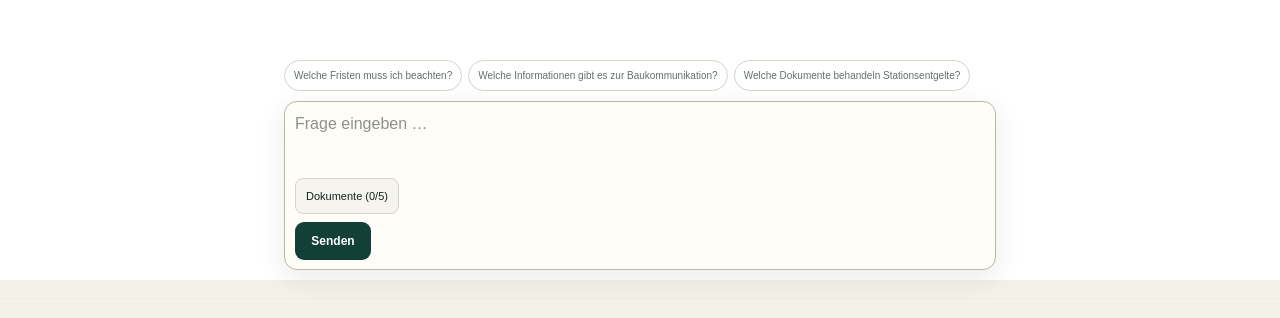
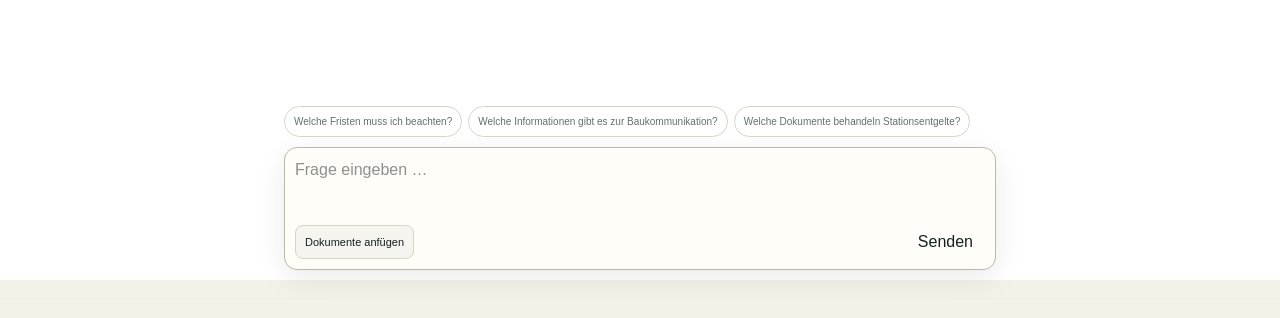
Before and after one commit to bravo-girl/trainwiki, a Next.js app: page /chat in a window 1280 px wide. Shown: the part 458-776 px from the top of the page. Built offline with nearby package versions, Linux system fonts and the light colour scheme.

Commit message:
Fix source labels and compact composer actions

```diff
--- a/app/components/ChatWorkspace.tsx
+++ b/app/components/ChatWorkspace.tsx
@@ -14,6 +14,7 @@ import {
   MAX_CHAT_ATTACHMENTS,
   type ExtractedChatAttachment,
 } from "../../lib/client-document-extraction";
+import { repairCommonMojibake } from "../../lib/text-encoding";
 
 const MAX_QUESTION_CHARS = 3_000;
 const MAX_HISTORY_MESSAGES = 8;
@@ -100,7 +101,7 @@ function collectExchanges(messages: readonly Message[]): ChatExchange[] {
 }
 
 function cleanPublicLabel(value: string) {
-  return value
+  return repairCommonMojibake(value)
     .normalize("NFKC")
     .replace(/[\u0000-\u001f\u007f]/g, " ")
     .replace(/\s+/g, " ")
@@ -437,7 +438,17 @@ export function ChatWorkspace({ initialSuggestions }: { initialSuggestions: read
                 ))}
               </div>
             )}
-            <div className="attachment-controls">
+            {attachments.length > 0 && (
+              <label className="learn-toggle">
+                <input
+                  checked={addAttachmentsToWiki}
+                  onChange={(event) => setAddAttachmentsToWiki(event.target.checked)}
+                  type="checkbox"
+                />
+                Zur Wissensbasis hinzufügen
+              </label>
+            )}
+            <div className="composer-actions">
               <input
                 accept=".md,.pdf,.html,.htm,.docx,.xlsx"
                 disabled={isLoading || isExtracting || attachments.length >= MAX_CHAT_ATTACHMENTS}
@@ -453,21 +464,15 @@ export function ChatWorkspace({ initialSuggestions }: { initialSuggestions: read
                 onClick={() => fileInputRef.current?.click()}
                 type="button"
               >
-                {isExtracting ? "Lese Dokumente …" : `Dokumente (${attachments.length}/5)`}
+                {isExtracting
+                  ? "Dokumente werden gelesen …"
+                  : `Dokumente anfügen${attachments.length > 0 ? ` (${attachments.length}/5)` : ""}`}
               </button>
-              {attachments.length > 0 && (
-                <label className="learn-toggle">
-                  <input
-                    checked={addAttachmentsToWiki}
-                    onChange={(event) => setAddAttachmentsToWiki(event.target.checked)}
-                    type="checkbox"
-                  />
-                  Zur Wissensbasis hinzufügen
-                </label>
-              )}
-            </div>
-            <div className="composer-footer">
-              <button disabled={isLoading || isExtracting || !draft.trim()} type="submit">
+              <button
+                className="send-button"
+                disabled={isLoading || isExtracting || !draft.trim()}
+                type="submit"
+              >
                 {isLoading ? "Warten …" : "Senden"}
               </button>
             </div>
--- a/app/globals.css
+++ b/app/globals.css
@@ -1847,12 +1847,13 @@ a {
   min-height: 52px;
 }
 
-.attachment-controls {
-  align-items: center;
-  display: flex;
-  flex-wrap: wrap;
+.composer-actions {
+  align-items: center;
+  display: flex;
   gap: 8px;
+  justify-content: space-between;
   margin-top: 7px;
+  width: 100%;
 }
 
 .attachment-button {
@@ -1862,8 +1863,15 @@ a {
   color: var(--ink);
   cursor: pointer;
   font-size: 11px;
-  min-height: 36px;
-  padding: 7px 10px;
+  min-height: 34px;
+  padding: 6px 9px;
+}
+
+.composer-actions .send-button {
+  margin-left: auto;
+  min-height: 34px;
+  min-width: 68px;
+  padding: 6px 12px;
 }
 
 .attachment-list {
@@ -1899,6 +1907,7 @@ a {
   display: inline-flex;
   font-size: 10px;
   gap: 5px;
+  margin-top: 7px;
 }
 
 .learn-toggle input {
@@ -1907,18 +1916,6 @@ a {
   width: 16px;
 }
 
-.chat-layout-lean .composer-footer {
-  justify-content: space-between;
-}
-
-.chat-layout-lean .composer-footer > span {
-  display: block;
-}
-
-.chat-layout-lean .composer-footer button {
-  min-height: 38px;
-  min-width: 76px;
-}
 
 .session-note {
   color: var(--muted);
--- /dev/null
+++ b/lib/text-encoding.ts
@@ -0,0 +1,23 @@
+const COMMON_MOJIBAKE_REPLACEMENTS: ReadonlyArray<readonly [string, string]> = [
+  ["Ã„", "Ä"],
+  ["Ã–", "Ö"],
+  ["Ãœ", "Ü"],
+  ["Ã¤", "ä"],
+  ["Ã¶", "ö"],
+  ["Ã¼", "ü"],
+  ["ÃŸ", "ß"],
+  ["â€“", "–"],
+  ["â€”", "—"],
+  ["â€¦", "…"],
+  ["â€ž", "„"],
+  ["â€œ", "“"],
+  ["â€™", "’"],
+  ["Â", ""],
+];
+
+export function repairCommonMojibake(value: string) {
+  return COMMON_MOJIBAKE_REPLACEMENTS.reduce(
+    (result, [broken, repaired]) => result.replaceAll(broken, repaired),
+    value,
+  );
+}
```
Also changed, not shown: 2 other files (tests, documents, lock files or other folders).
